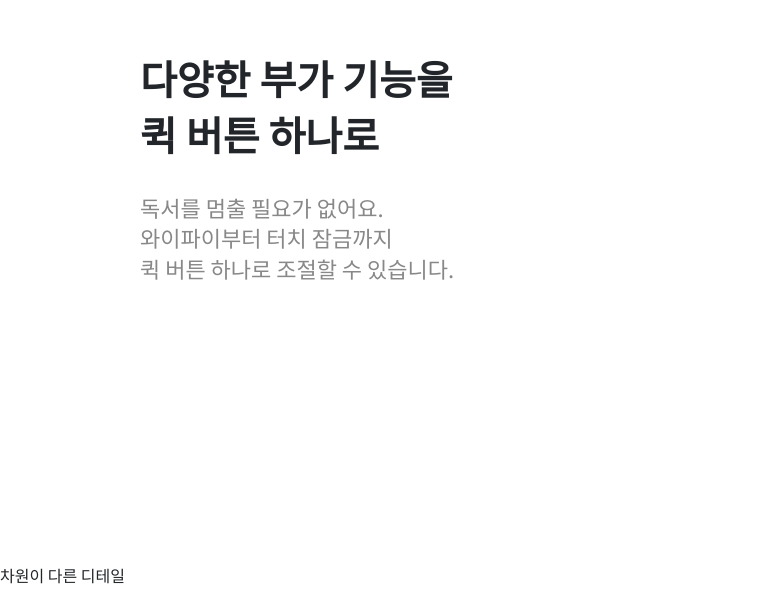
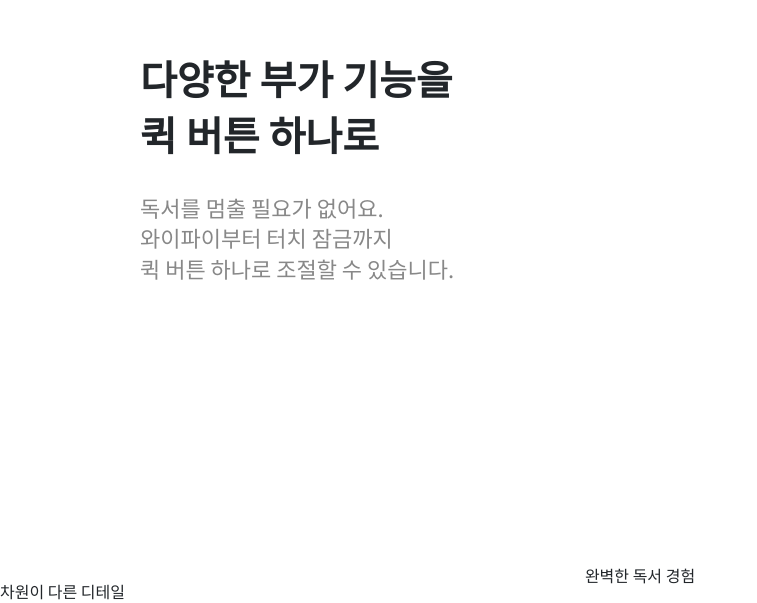
Before and after one commit to KeMezz/ridipaper-clone, a React (Create React App) app: page / in a window 1280 px wide. Shown: the part 5393-5996 px from the top of the page, without its empty margins (0-757 px from the left). Built offline with nearby package versions, Linux system fonts and the light colour scheme.

Commit message:
구조 페이지 구조설계

```diff
--- a/src/Components/Structure.tsx
+++ b/src/Components/Structure.tsx
@@ -1,5 +1,21 @@
+import styled from "styled-components";
+
+const HeadingText = styled.div`
+  text-align: center;
+`;
+const StrucGrid = styled.div``;
+const TextBox = styled.div``;
+
 function Structure() {
-  return null;
+  return (
+    <>
+      <HeadingText>완벽한 독서 경험</HeadingText>
+      <StrucGrid>
+        <TextBox></TextBox>
+        <TextBox></TextBox>
+      </StrucGrid>
+    </>
+  );
 }
 
 export default Structure;
```
